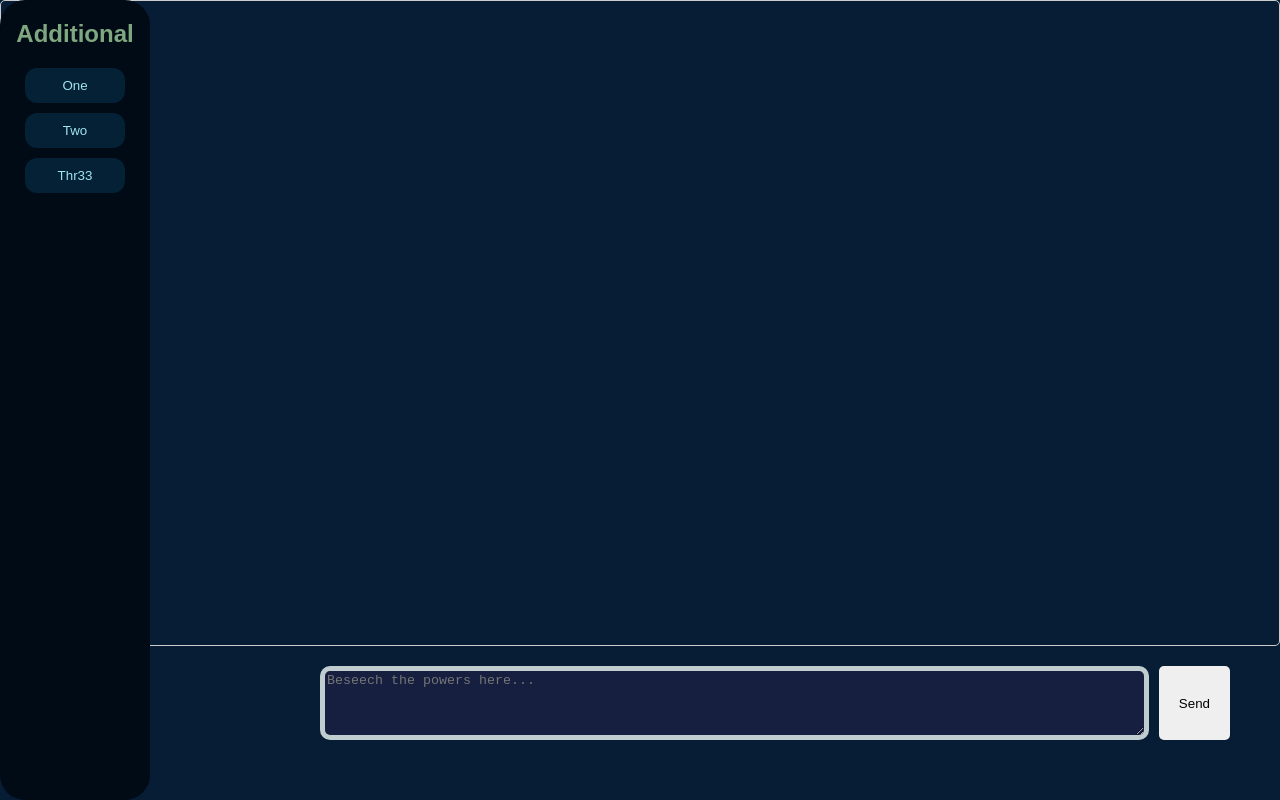
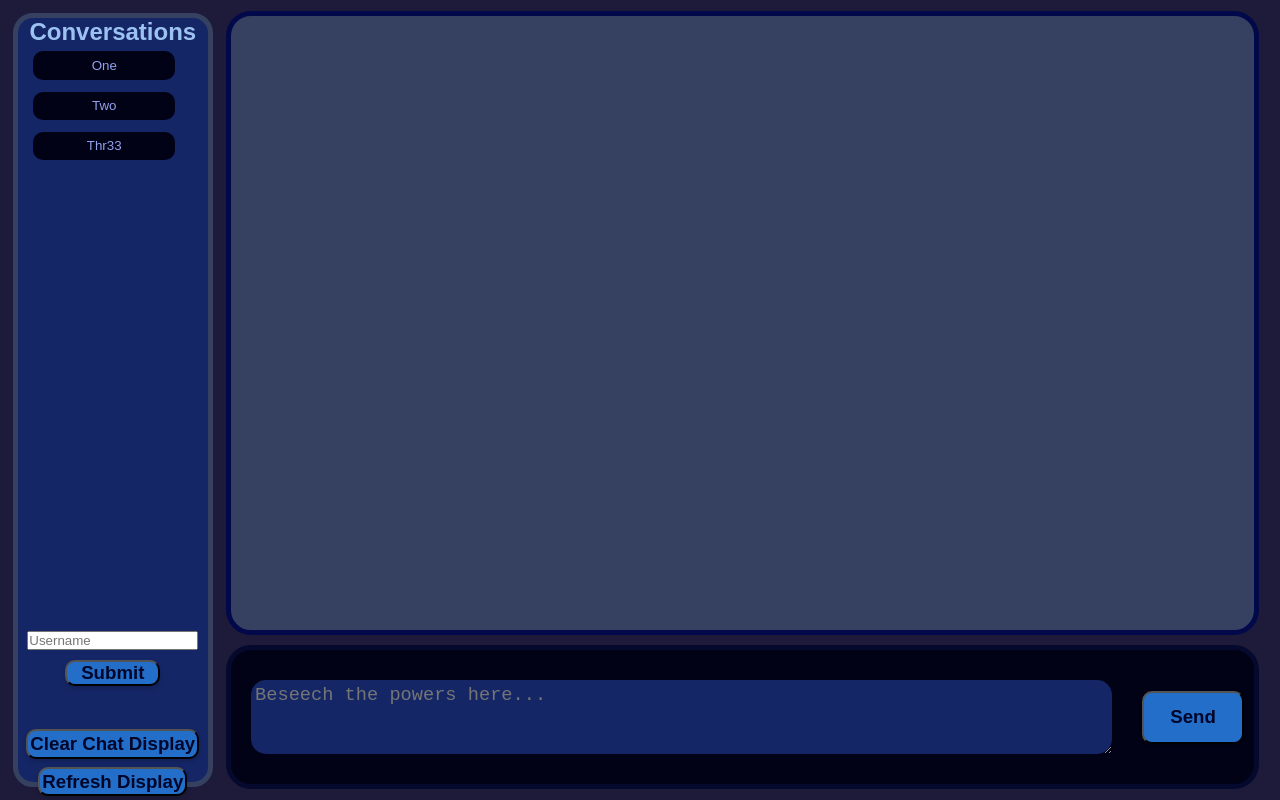
Before and after one commit to JHooperCode/oracle, a plain HTML site: page index.html in a window 1280 px wide. Drawn offline with Linux system fonts and the light colour scheme.

Commit message:
feat: Add memory into basic chat loop.  Update front-end to be nicer and have conveniences like clear and refresh.

```diff
--- a/index.html
+++ b/index.html
@@ -7,65 +7,32 @@
     <link rel="stylesheet" href="oracle_styles.css">
 </head>
 <body>
-    <div id="sidebar">
-        <h2><center>Additional</center></h2>
-        <button class="sidebar_button" id="sidebar_b1">One</button>
-        <button class="sidebar_button" id="sidebar_b2">Two</button>
-        <button class="sidebar_button" id="sidebar_b3">Thr33</button>
+    <div class="background-grid">
+        <div class="left-sidebar">
+            <h2><center>Conversations</center></h2>
+            <div class="button_column">
+                <button class="column_button" id="sidebar_b1">One</button>
+                <button class="column_button" id="sidebar_b2">Two</button>
+                <button class="column_button" id="sidebar_b3">Thr33</button>
+            </div>
+            <div class="input-name">
+                <input type="text" id="user-name" placeholder="Username" autocomplete="off">
+                <button class="submit_button" id="name_button" onclick="UserAccess.initialize_user(document.getElementById('user-name').value)">Submit</button>
+            </div>
+            <div class="chat-control">
+                <button class="submit_button" id="clear_button" onclick="clearChat()">Clear Chat Display</button>
+                <button class="submit_button" id="refresh_button" onclick="refreshChat()">Refresh Display</button>
+            </div>
+        </div>
+        <div class="conversation-area">
+            <div id="chat-container"></div>
+            <div class="input-container">
+                <textarea id="user-input" placeholder="Beseech the powers here..." autocomplete="off" rows=3></textarea>
+                <button class = "submit_button" id="input_button" onclick="sendMessage(document.getElementById('user-input').value)">Send</button>
+            </div>
+        </div>
     </div>
-    <div id="chat-container"></div>
-    <div id="input-container">
-        <textarea id="user-input" placeholder="Beseech the powers here..." autocomplete="off" rows=4></textarea>
-        <button class = "submit_button" id="send_button" onclick="sendMessage()">Send</button>
-    </div>
-
-    <script>
-        const chatContainer = document.getElementById('chat-container');
-        const userInput = document.getElementById('user-input');
-
-        // Handle Enter key
-        userInput.addEventListener('keypress', function(e) {
-            if (e.key === 'Enter') {
-                sendMessage();
-            }
-        });
-
-        async function sendMessage() {
-            const message = userInput.value.trim();
-            if (!message) return;
-
-            // Add user message to chat
-            addMessageToChat('user', message);
-            userInput.value = '';
-
-            try {
-                const response = await fetch('http://localhost:8000/chat', {
-                    method: 'POST',
-                    headers: {
-                        'Content-Type': 'application/json',
-                    },
-                    body: JSON.stringify({ message: message })
-                });
-
-                const data = await response.json();
-
-                // Add assistant's response to chat
-                addMessageToChat('assistant', data.responses);
-            } catch (error) {
-                console.error('Error:', error);
-                addMessageToChat('assistant', 'Sorry, there was an error processing your request.');
-            }
-        }
-
-        function addMessageToChat(role, content) {
-            const messageDiv = document.createElement('div');
-            messageDiv.className = `message ${role}-message`;
-            messageDiv.textContent = content;
-            chatContainer.appendChild(messageDiv);
-
-            // Scroll to bottom
-            chatContainer.scrollTop = chatContainer.scrollHeight;
-        }
+    <script type="text/javascript" src="oracle.js">
     </script>
 </body>
 </html>
--- /dev/null
+++ b/oracle.js
@@ -0,0 +1,111 @@
+const chatContainer = document.getElementById('chat-container');
+const userInput = document.getElementById('user-input');
+
+// Handle Enter key
+userInput.addEventListener('keypress', function(e) {
+    if (e.key === 'Enter') {
+        sendMessage(userInput.value);
+    }
+});
+
+window.UserAccess = {}
+UserAccess.initialize_user = async function (userIdentifier) {
+    try {
+        const response = await fetch(`http://localhost:8000/initialize?user_identifier=${encodeURIComponent(userIdentifier)}`, {
+            method: 'POST',
+            mode: 'cors',
+            headers: {
+                'Content-Type': 'application/json',
+            }
+        });
+        if (!response.ok) {
+            throw new Error(`HTTP error! status: ${response.status}`);
+        }
+        const data = await response.json();
+        console.log(data);
+        return data;
+    } catch (error) {
+        console.error('Error:', error);
+        addMessageToChat('assistant', 'Sorry, there was an error processing your request.');
+    }
+}
+
+addMessageToChat = function(role, content) {
+    const messageDiv = document.createElement('div');
+    messageDiv.className = `message ${role}-message`;
+    messageDiv.textContent = content;
+    chatContainer.appendChild(messageDiv);
+
+    // Enhanced scrolling behavior
+    messageDiv.scrollIntoView({ behavior: 'smooth', block: 'end' });
+    // Fallback for older browsers
+    chatContainer.scrollTop = chatContainer.scrollHeight;
+}
+
+sendMessage = async function(entered_message) {
+    const message = entered_message.trim();
+    if (!message) return;
+
+    // Add user message to chat
+    addMessageToChat('user', message);
+    userInput.value = '';
+
+    try {
+        const response = await fetch('http://localhost:8000/chat', {
+            method: 'POST',
+            headers: {
+                'Content-Type': 'application/json',
+            },
+            body: JSON.stringify({ message: message })
+        });
+
+        const data = await response.json();
+
+        // Add assistant's response to chat
+        addMessageToChat('assistant', data.responses);
+    } catch (error) {
+        console.error('Error:', error);
+        addMessageToChat('assistant', 'Sorry, there was an error processing your request.');
+    }
+}
+
+clearChat = function() {
+    const chatContainer = document.getElementById('chat-container');
+    chatContainer.innerHTML = '';
+
+}
+
+
+refreshChat = async function() {
+    clearChat(); // Use the clearChat function instead of direct DOM manipulation
+
+    try {
+        const response = await fetch('http://localhost:8000/get_conversation', {
+            method: 'GET',
+            headers: {
+                'Content-Type': 'application/json',
+            }
+        });
+
+        if (!response.ok) {
+            throw new Error(`HTTP error! status: ${response.status}`);
+        }
+
+        const data = await response.json();
+        console.log('Response data:', data);
+
+        // Iterate through the messages and display them
+        if (data.messages && Array.isArray(data.messages)) {
+            data.messages.forEach(message => {
+                // Map 'user' and 'assistant' roles to our display format
+                const role = message.type === 'human' ? 'user' : 'assistant';
+                addMessageToChat(role, message.content);
+            });
+        } else {
+            console.error('Invalid message format:', data.messages);
+        }
+    } catch (error) {
+        console.error('Error refreshing chat:', error);
+        addMessageToChat('error', 'Sorry, there was an error refreshing the conversation.');
+    }
+}
--- a/oracle_styles.css
+++ b/oracle_styles.css
@@ -1,103 +1,213 @@
+* {
+    box-sizing: border-box;
+    margin: 0px;
+    padding: 0px;
+}
+
 body {
     font-family: Arial, sans-serif;
-    margin: 0;
-    padding: 0px;
+    font-size: 14;
+    color: #9bc2f1;
+    height: 100vh;
+    width: 100vw;
+    background-color: #1d1b39;
+}
+
+.background-grid {
+        display: flex;
+        margin: 0px;
+        border: 0px;
+        padding: 0px;
+        flex-direction: row;
+}
+
+.left-sidebar {
+    height: 100 vh;
+    min-width: 200px;
+    margin: 1%;
+    grid-template-columns: 1 / 2;
+    grid-template-rows: 1 /10;
+    border: 5px solid #364161;
+    border-radius: 20px;
+    background-color: #152666;
+    padding: 0;
+}
+
+.button_column {
     display: flex;
     flex-direction: column;
-    height: 95vh;
-    background-color:#071d36
-}
-
-#sidebar{
-    min-width: 150px;
-    max-width: 10 vw;
-    /* width: 15%; */
-    height: 100%;
-    position: fixed;
-    top: 0;
-    left: 0;
-    background-color: #000b16;
-    border-radius: 25px;
-    color: #80a880;
-}
-#chat-container {
-    flex-grow: 1;
-    border: 1px solid #ccc;
-    /* background-color: #000000; */
-    border-radius: 5px;
-    padding: 20px;
-    margin-bottom: 20px;
+    align-items: left;
+    height: 75%;
     overflow-y: auto;
 }
 
-#input-container {
+
+.column_button {
+    width: 75%;
+    min-height: 5%;
+    margin: 3%;
+    margin-left: 8%;
+    border: none;
+    border-radius: 10px;
+    background-color:#010215;
+    color:#92a0ed;
+}
+
+.column_button:active {
+    transform: scale(0.95);
+}
+
+
+.input-name {
     display: flex;
-    /* gap: 0px;
-    padding: 10px; */
-    width: 75vw;
-    margin-left: auto;
-    margin-bottom: 20px;
-    border-radius: 5px;
+    flex-direction: column;
+    margin-top: auto;
+    align-items: center;
+    min-height: 10%;
+}
+
+.chat-control {
+    display: flex;
+    margin-top: 30px;
+    padding-top: auto;
+    flex-direction: column;
+    align-items: center;
+    vertical-align: middle;
+}
+
+#user-name {
+    width: 90%;
+    margin-top: auto;
+    align-items: center;
+    margin-bottom: 10px;
+}
+
+#name_button {
+    width: 50%;
+    align-items: center;
+    margin-bottom: 10px;
+}
+
+
+#chat-container {
+    flex-grow: 1;
+    height: 78%;
+    width: 98%;
+    margin: 1%;
+    margin-left: 0%;
+    margin-bottom: 0%;
+    border: 5px solid #02094a;
+    background-color:#364161;
+    border-radius: 25px;
+    overflow-y: auto;
+    overflow-x: hidden;
+    padding: 10px;
+}
+.conversation-area {
+    margin: 0px;
+    padding: 0px;
+    height: 100vh;
+    width: 100%;
+    display: flex;
+    flex-direction: column;
+}
+.input-container{
+    display: flex;
+    flex-direction: row;
+    height: 18%;
+    width: 98%;
+    margin: 1%;
+    margin-left: 0%;
+    border: 5px solid #06092e;
+    background-color: #010215;
+    border-radius: 25px;
+    align-items: center;
+}
+#user-input {
+    width: 85%;
+    padding: 4px;
+    margin: 2%;
+    border-radius: 15px;
+    border: 0px solid #9bc2f1;
+    background-color:#152666;
+    color: #9bc2f1
+}
+#input_button {
+    height: 40%;
+    width: 10%;
+    margin: 1%;
+}
+
+#clear_button {
+    height: 30%;
+    padding: 1%;
+    margin: 2%;
+}
+#refresh_button {
+    height: 30%;
+    padding: 1%;
+    margin: 2%;
+}
+
+.submit_button {
+    background-color: #236ec9;
+    color: #000629;
+    border: 1%;
+    border-radius: 10px;
+    font-family: Arial, sans-serif;
+    font-size: 14pt;
+    font-weight: bold;
+    transition: all 0.1s ease;
+    box-shadow: 0 2px 4px rgba(0, 0, 0, 0.2);
+
+}
+
+.submit_button:hover {
+    background-color: #2b7ee3;
+    transform: translateY(-1px);
+    box-shadow: 0 4px 8px rgba(0, 0, 0, 0.3);
+}
+
+.submit_button:active {
+    background-color: #000629;
+    color: #236ec9;
+    transform: translateY(2px);
+    box-shadow: 0 1px 2px rgba(0, 0, 0, 0.2);
 }
 
 #user-input {
-    flex-grow: 1;
-    /* padding: 5px; */
-    border: 5px solid #c0cdcf;
-    border-radius: 10px;
-    background-color: #161f40;
-    color: #bef0f0;
-    width: 50%;
-    margin-right: 10px;
+    font-size: 14pt;
 }
 
-.sidebar_button {
-    color: #a0e4f1;
-    background-color: #042135;
-    display: block;
-    padding: 10px 20px;
-    margin: auto;
-    width: 100px;
-    margin-bottom: 10px;
-    border-radius: 12px;
-    gap: 10px;
-}
 
 .message {
     margin-bottom: 15px;
     padding: 10px;
     border-radius: 5px;
     white-space: pre-wrap;
-    /* word-wrap: break-word; */
+    word-wrap: break-word;
+    overflow-wrap: break-word;
+    max-width: 100%;
     font-family: monospace;
 }
 
 .user-message {
     background-color: #7095af;
     color: #000000;
-    margin-left: 30%;
+    margin-left: 0%;
+    width: 80%;
 }
 
 .assistant-message {
     background-color: #000217;
     color: #7095af;
     margin-left: 15%;
+    width: 80%;
 }
 
-button {
-    padding: 10px 20px;
-    border: none;
-    /*background-color: #007bff;
-    color: white;
-    border: none; */
-    border-radius: 5px;
-    cursor: pointer;
+.error-message {
+    background-color: #1c0000;
+    color: #ac1010;
+    margin-left: 5%;
+    width: 90%;
 }
-
-#send_button {
-    margin-right: 50px;
-}
-.sidebar_button:hover {
-    background-color: #a0e4f1;
-    color: #042135;
-}
```
Also changed, not shown: 1 other file.
